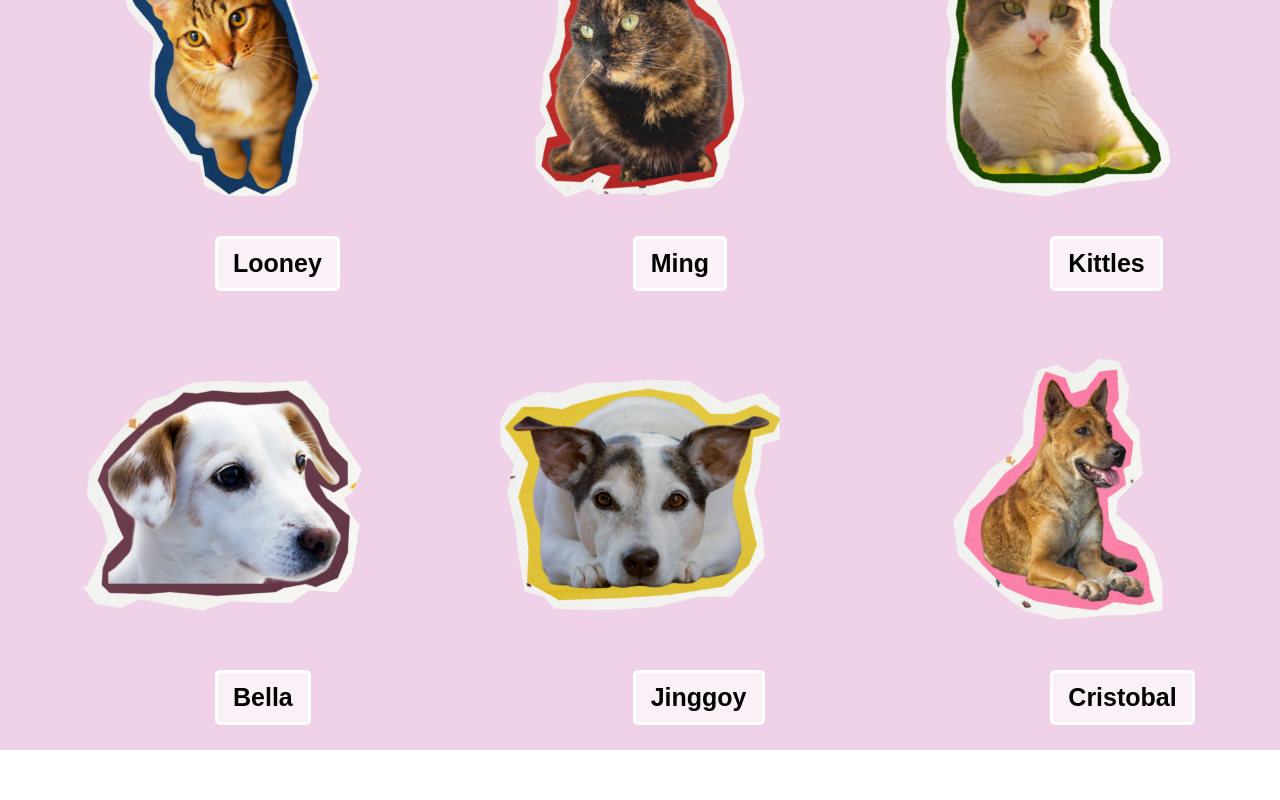
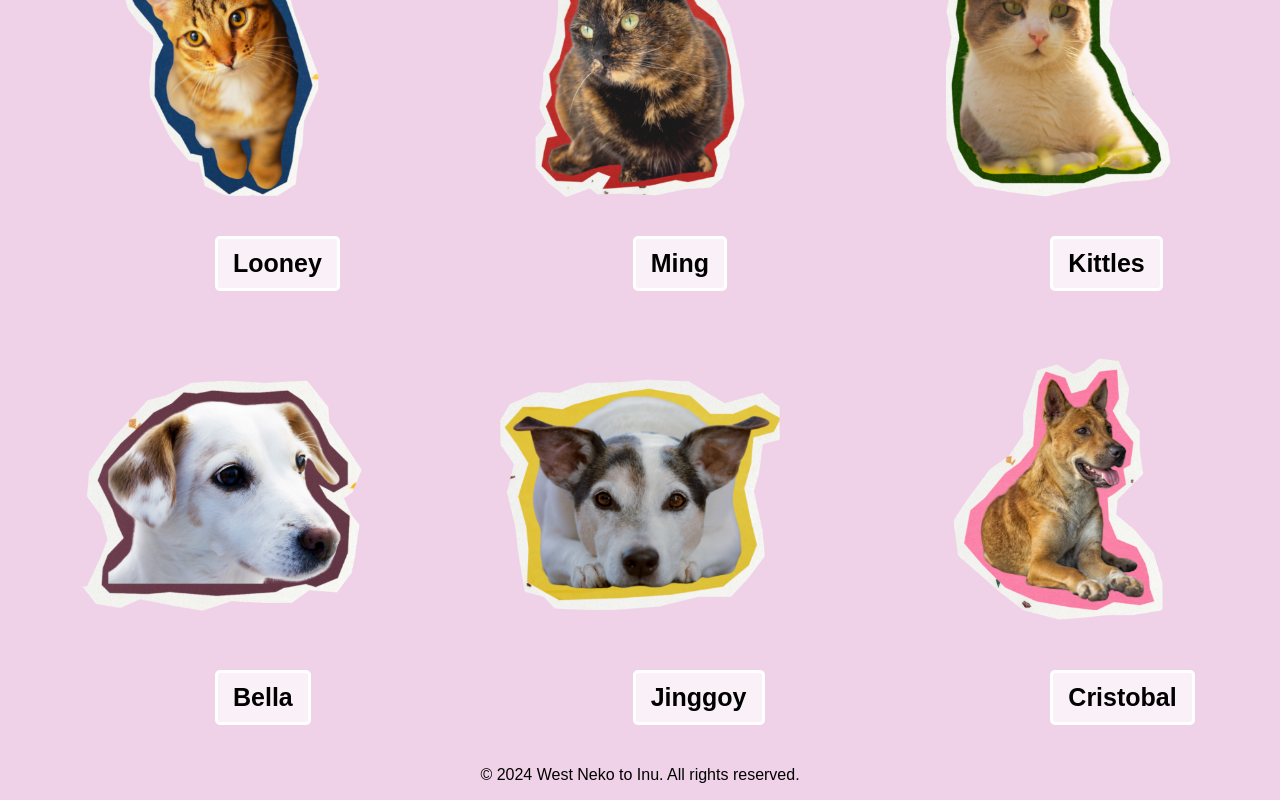
Before and after one commit to aozicode/Neko-Final, a React (Create React App) app: page /animals in a window 1280 px wide. Shown: the part 330-1130 px from the top of the page. Before the commit the page ends 1080 px from the top, so only its background shows below. Built offline with nearby package versions, Linux system fonts and the light colour scheme; a web font is replaced by a local one.

Commit message:
Added footer

```diff
--- a/src/Profiles.js
+++ b/src/Profiles.js
@@ -65,7 +65,11 @@ const Profiles = () => {
           </div>
         ))}
       </div>
-    </div>
+      </div>
+      {/* Footer Section */}
+      <footer className="footer">
+            <p>&copy; {new Date().getFullYear()} West Neko to Inu. All rights reserved.</p>
+        </footer>
     </div>
   );
 };
```
